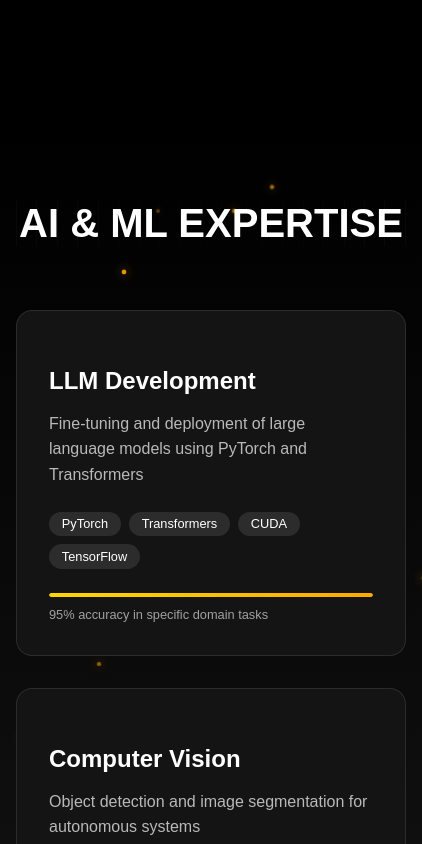
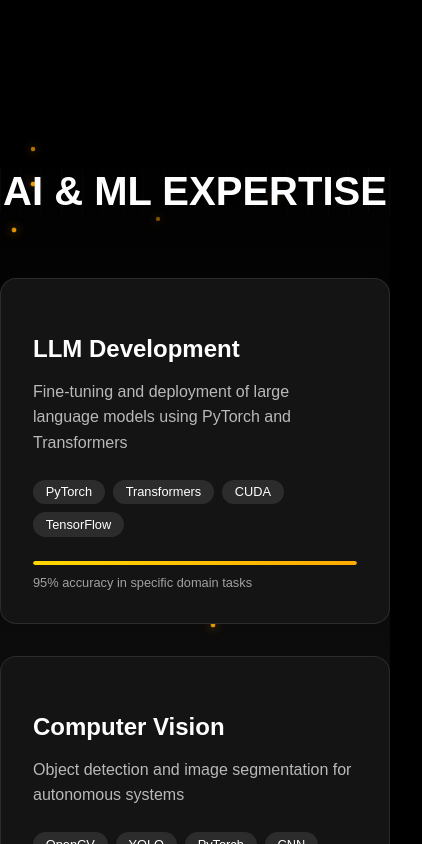
Before and after one commit to abdul-majeed-khan/portfolio_V1, a Next.js app: page / in a window 390 px wide. Shown: the part 4500-5344 px from the top of the page, 422 px wide, since content can reach past the window. Built offline with nearby package versions, Linux system fonts and the light colour scheme; grey boxes are pictures that could not be loaded; a web font is replaced by a local one.

Commit message:
removed padding

```diff
--- a/src/components/AI/style.module.scss
+++ b/src/components/AI/style.module.scss
@@ -159,7 +159,7 @@
 
 @media (max-width: 768px) {
   .aiSection {
-    padding: 2rem 1rem;
+    padding: 0;
   }
 
   .sectionTitle h2 {
```
